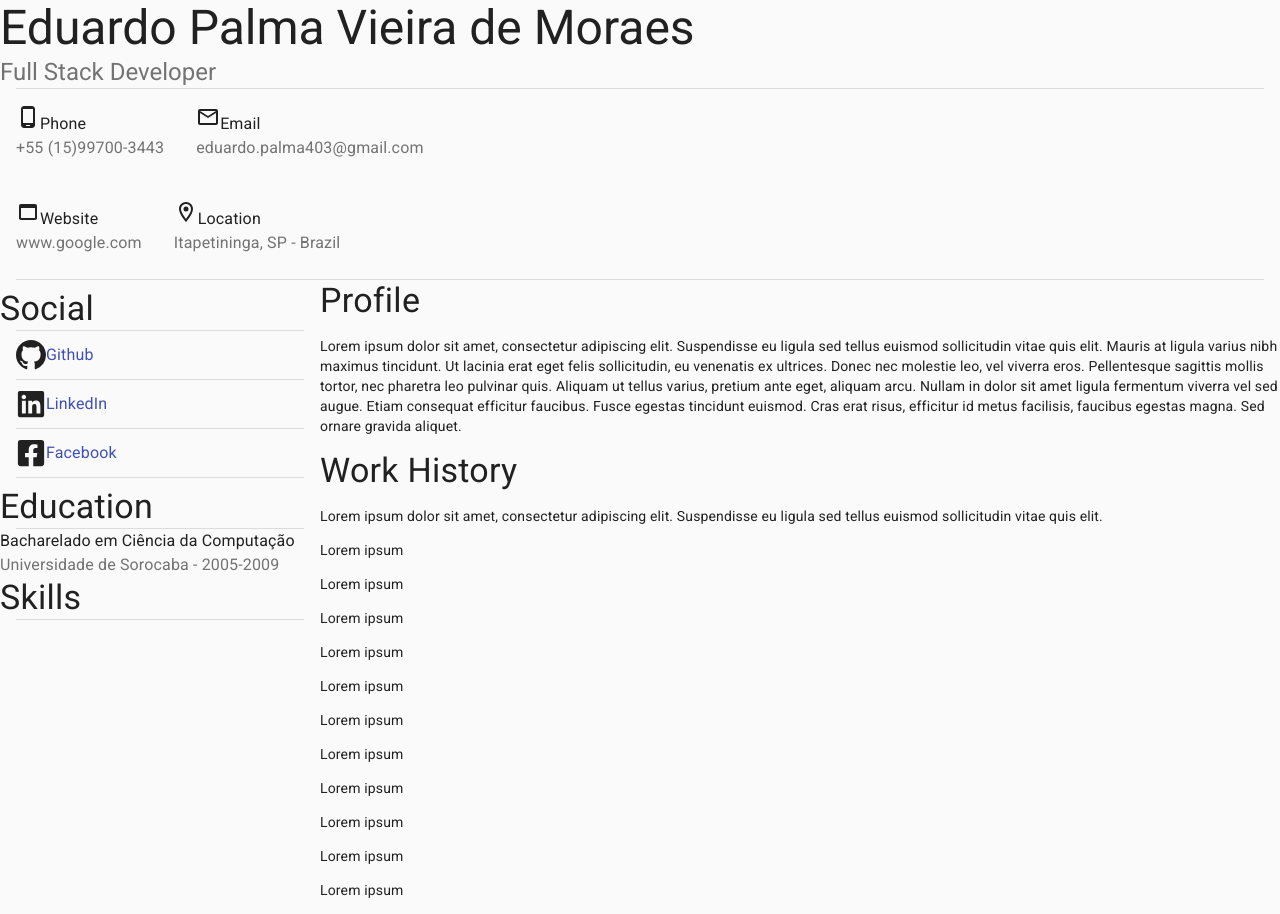
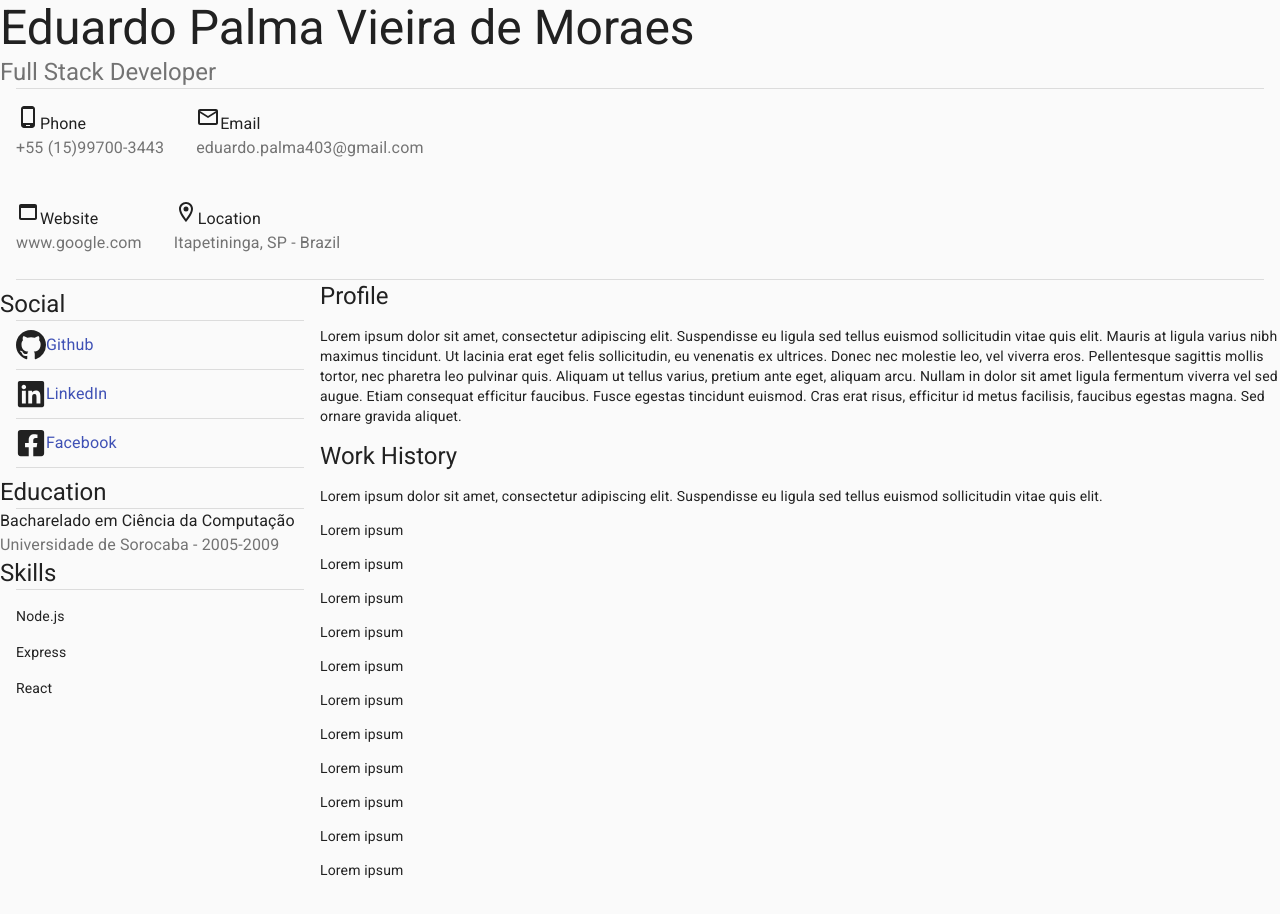
Before and after one commit to eduardopvm/react-cv, a React (Create React App) app: page / in a window 1280 px wide. Built offline with nearby package versions, Linux system fonts and the light colour scheme.

Commit message:
minor stuff added to page

```diff
--- a/src/InfoPanel.js
+++ b/src/InfoPanel.js
@@ -13,7 +13,7 @@ import LocationOnOutlinedIcon from "@material-ui/icons/LocationOnOutlined";
 export default function HeaderPanel() {
   return (
     <Box>
-      <Divider variant="middle" component="div" />
+      <Divider variant="middle" />
       <Grid container>
         <CardContent>
           <PhoneAndroidOutlinedIcon display="inline" />
--- a/src/MainContent.js
+++ b/src/MainContent.js
@@ -4,7 +4,7 @@ import Grid from "@material-ui/core/Grid";
 export default function MainContent() {
   return (
     <Grid item xs={9}>
-      <Typography variant="h4">Profile</Typography>
+      <Typography variant="h5">Profile</Typography>
       <p>
         Lorem ipsum dolor sit amet, consectetur adipiscing elit. Suspendisse eu
         ligula sed tellus euismod sollicitudin vitae quis elit. Mauris at ligula
@@ -17,7 +17,7 @@ export default function MainContent() {
         efficitur id metus facilisis, faucibus egestas magna. Sed ornare gravida
         aliquet.
       </p>
-      <Typography variant="h4">Work History</Typography>
+      <Typography variant="h5">Work History</Typography>
       <p>
         Lorem ipsum dolor sit amet, consectetur adipiscing elit. Suspendisse eu
         ligula sed tellus euismod sollicitudin vitae quis elit.
--- a/src/Sidebar.js
+++ b/src/Sidebar.js
@@ -14,7 +14,7 @@ export default function Sidebar() {
   return (
     <Grid item xs={3}>
       <List>
-        <Typography variant="h4">Social</Typography>
+        <Typography variant="h5">Social</Typography>
         <Divider component="li" variant="middle" />
         <ListItem>
           <GoMarkGithub style={{ fontSize: 30 }} />
@@ -42,7 +42,7 @@ export default function Sidebar() {
       </List>
 
       <Box>
-        <Typography variant="h4">Education</Typography>
+        <Typography variant="h5">Education</Typography>
         <Divider variant="middle" />
         <Box>
           <Typography>Bacharelado em Ciência da Computação</Typography>
@@ -53,8 +53,13 @@ export default function Sidebar() {
       </Box>
 
       <Box>
-        <Typography variant="h4">Skills</Typography>
+        <Typography variant="h5">Skills</Typography>
         <Divider variant="middle" />
+        <List>
+            <ListItem>Node.js</ListItem>
+            <ListItem>Express</ListItem>
+            <ListItem>React</ListItem>
+        </List>
       </Box>
     </Grid>
   );
```
